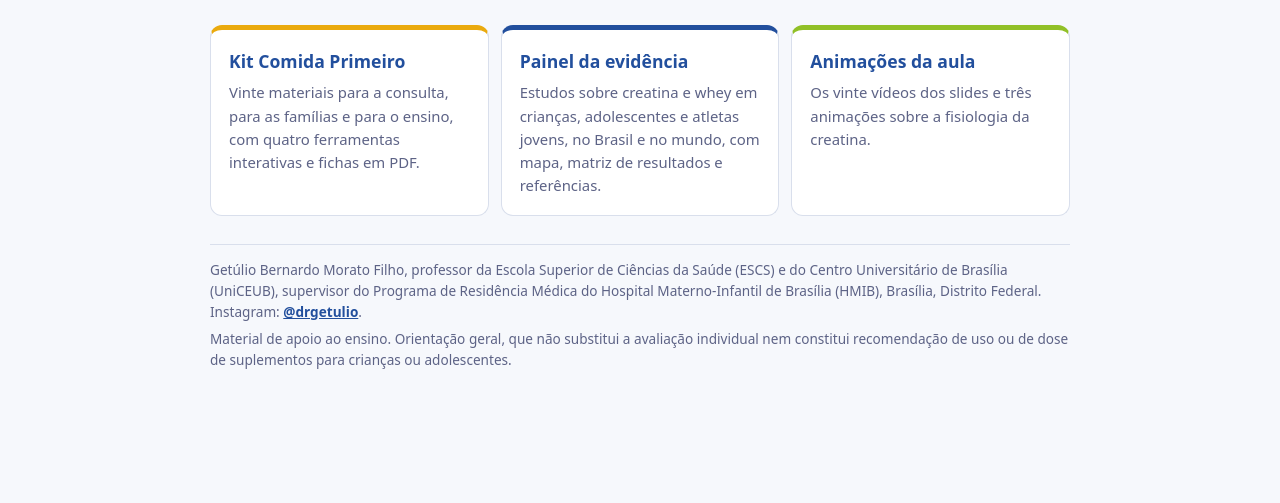
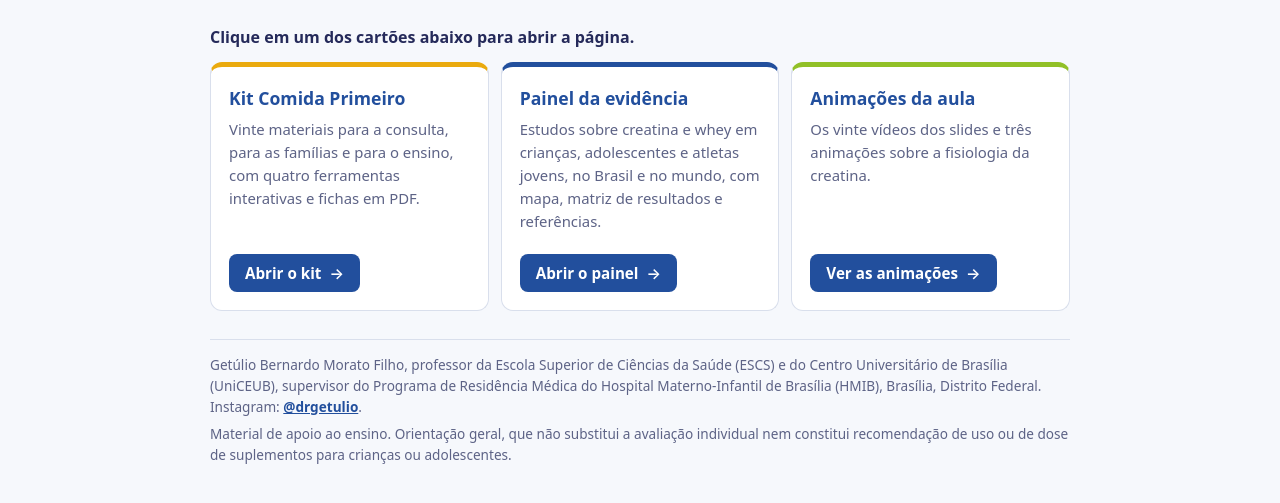
Before and after one commit to drgetulio/congressobrasileirodepediatria, a plain HTML site: page index.html in a window 1280 px wide. Shown: the part 243-746 px from the top of the page. Drawn offline with Linux system fonts and the light colour scheme.

Commit message:
Acrescenta botões de acesso nos cartões da página inicial
Cada cartão ganha um botão ("Abrir o kit", "Abrir o painel", "Ver as
animações") e a página passa a orientar, acima dos cartões, que eles
abrem as páginas. Ao passar o mouse, o botão escurece e a seta avança.

```diff
--- a/index.html
+++ b/index.html
@@ -21,7 +21,14 @@ a.card:hover{border-color:var(--accent)}
 a.card:focus-visible{outline:2px solid var(--accent);outline-offset:2px}
 .card h2{margin:0;font-size:1.1rem;color:var(--accent)}
 .grid > a.card:nth-child(1){--bar:var(--gold)}.grid > a.card:nth-child(2){--bar:var(--accent)}.grid > a.card:nth-child(3){--bar:var(--green)}
-.card p{font-size:.93rem;color:var(--muted)}
+.card p{font-size:.93rem;color:var(--muted);margin-bottom:14px}
+.hint{margin:0 0 -16px;font-weight:600;color:var(--ink)}
+.cta{margin-top:auto;align-self:flex-start;display:inline-flex;align-items:center;gap:8px;background:var(--accent);color:var(--card);font-weight:600;font-size:.95rem;line-height:1.2;padding:10px 16px;border-radius:8px;transition:background .15s}
+.cta .seta{display:inline-block;transition:transform .15s}
+a.card:hover,a.card:focus-visible{box-shadow:0 6px 18px -10px rgba(37,42,90,.45)}
+a.card:hover .cta,a.card:focus-visible .cta{background:var(--ink)}
+a.card:hover .seta,a.card:focus-visible .seta{transform:translateX(4px)}
+@media (prefers-reduced-motion:reduce){.cta,.cta .seta{transition:none}}
 footer a{color:var(--accent);font-weight:600}
 footer{font-size:.85rem;color:var(--muted);border-top:1px solid var(--line);padding-top:14px;display:grid;gap:6px}
 </style>
@@ -34,18 +41,22 @@ footer{font-size:.85rem;color:var(--muted);border-top:1px solid var(--line);padd
     <p class="lede">Material de apoio da fala de Getúlio Bernardo Morato Filho na mesa-redonda “Esportes para crianças e adolescentes: soluções para problemas”, em 16 de outubro de 2026.</p>
   </header>
 
+  <p class="hint">Clique em um dos cartões abaixo para abrir a página.</p>
   <section class="grid" aria-label="Páginas">
     <a class="card" href="kit-comida-primeiro/docs/index.html">
       <h2>Kit Comida Primeiro</h2>
       <p>Vinte materiais para a consulta, para as famílias e para o ensino, com quatro ferramentas interativas e fichas em PDF.</p>
+      <span class="cta">Abrir o kit <span class="seta" aria-hidden="true">→</span></span>
     </a>
     <a class="card" href="painel-creatina-whey/index.html">
       <h2>Painel da evidência</h2>
       <p>Estudos sobre creatina e whey em crianças, adolescentes e atletas jovens, no Brasil e no mundo, com mapa, matriz de resultados e referências.</p>
+      <span class="cta">Abrir o painel <span class="seta" aria-hidden="true">→</span></span>
     </a>
     <a class="card" href="animacoes/index.html">
       <h2>Animações da aula</h2>
       <p>Os vinte vídeos dos slides e três animações sobre a fisiologia da creatina.</p>
+      <span class="cta">Ver as animações <span class="seta" aria-hidden="true">→</span></span>
     </a>
   </section>
 
```
